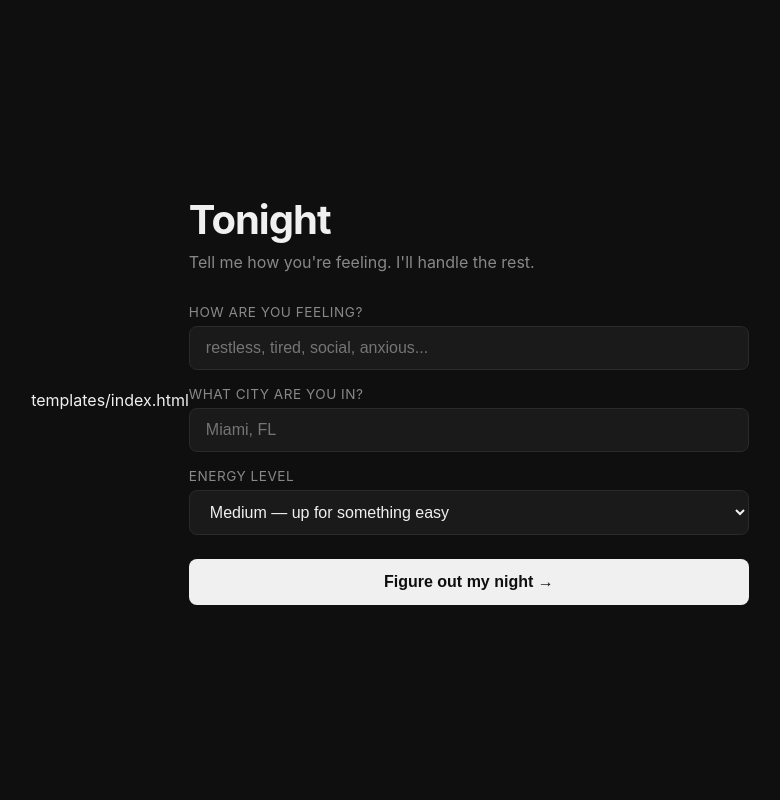
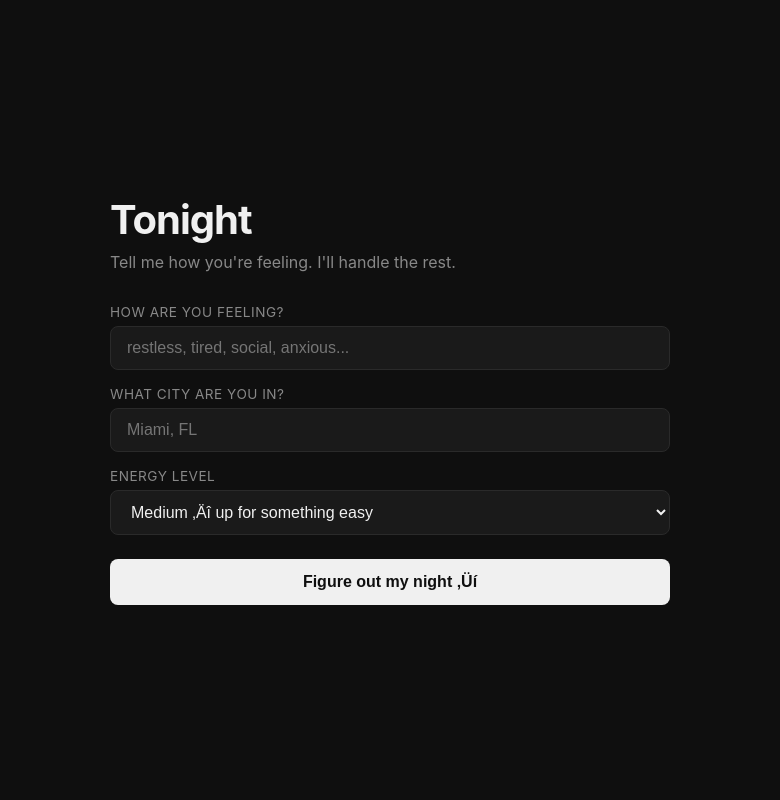
Before and after one commit to Bryantjoesr/tonight-web-project, a Flask app: page / in a window 1280 px wide. Shown: the whole page, without its empty margins (250-1030 px from the left). Run offline with Flask 3, Linux system fonts and the light colour scheme.

Commit message:
Update index.html

```diff
--- a/templates/index.html
+++ b/templates/index.html
@@ -1,4 +1,3 @@
-templates/index.html
 <!DOCTYPE html>
 <html lang="en">
 <head>
@@ -117,12 +116,12 @@ templates/index.html
             <div class="form-group">
                 <label>Energy level</label>
                 <select name="energy">
-                    <option value="low">Low — barely off the couch</option>
-                    <option value="medium" selected>Medium — up for something easy</option>
-                    <option value="high">High — let's actually do something</option>
+                    <option value="low">Low ‚Äî barely off the couch</option>
+                    <option value="medium" selected>Medium ‚Äî up for something easy</option>
+                    <option value="high">High ‚Äî let's actually do something</option>
                 </select>
             </div>
-            <button type="submit" id="btn">Figure out my night →</button>
+            <button type="submit" id="btn">Figure out my night ‚Üí</button>
         </form>
 
         <div class="result" id="result"></div>
@@ -160,7 +159,7 @@ templates/index.html
             }
 
             btn.disabled = false;
-            btn.textContent = "Figure out my night →";
+            btn.textContent = "Figure out my night ‚Üí";
         });
     </script>
 </body>
```
